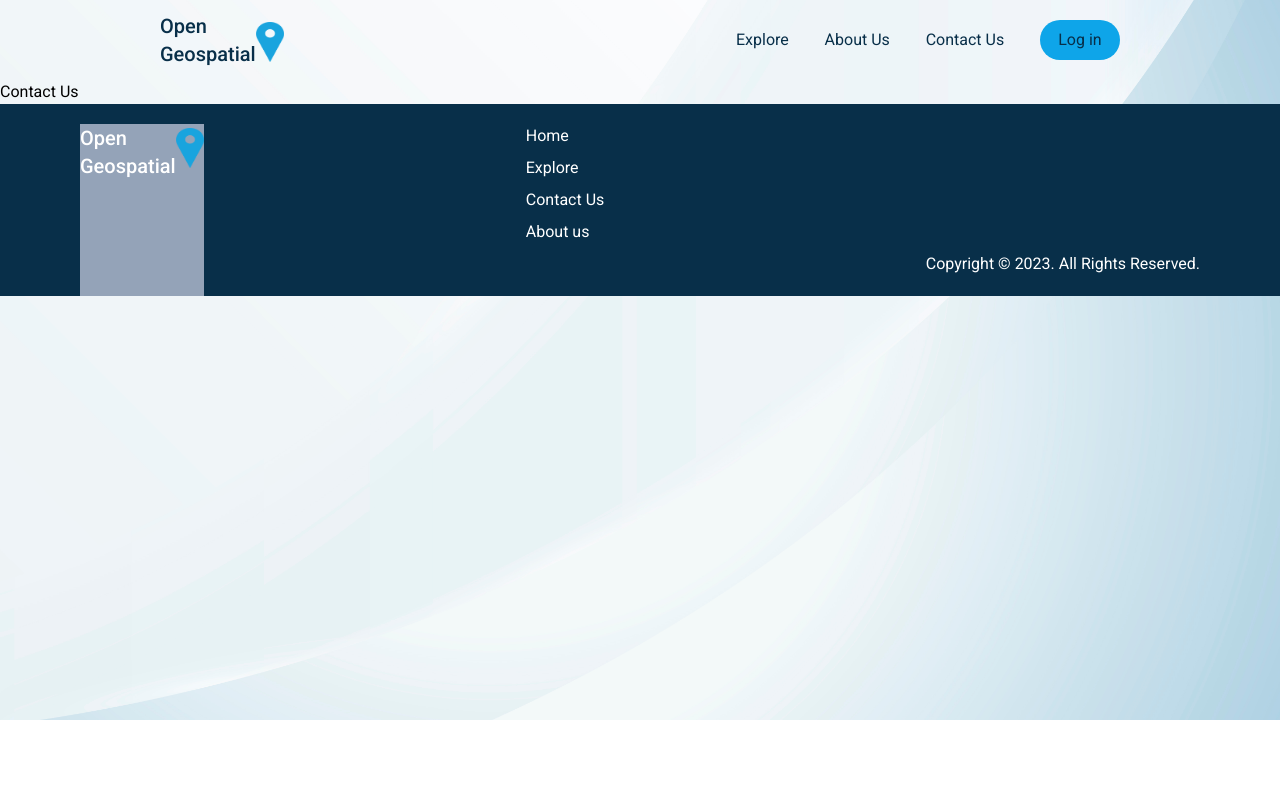
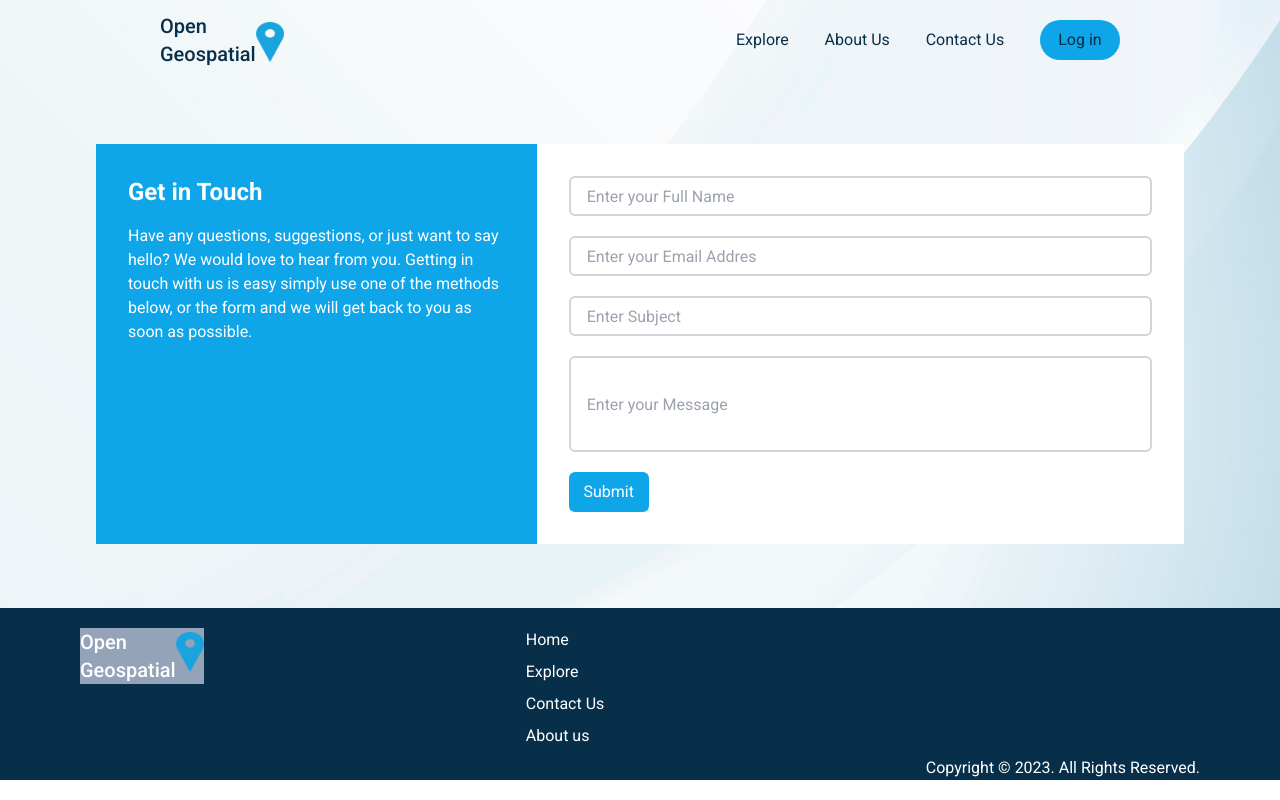
Before and after one commit to Kimberley-saka/geo_portal, a React (Vite) app: page /contact in a window 1280 px wide. Built offline with nearby package versions, Linux system fonts and the light colour scheme.

Commit message:
added the contact us page

```diff
--- a/src/App.jsx
+++ b/src/App.jsx
@@ -1,6 +1,7 @@
 import Footer from "./navigation/footer";
 import NavBar from "./navigation/navbar";
 import AboutPage from "./pages/about";
+import Authentication from "./pages/authentication";
 import ContactUsPage from "./pages/contact";
 import ExplorePage from "./pages/explore";
 import LandingPage from "./pages/landing";
@@ -11,14 +12,14 @@ export default function App() {
   return (
     <>
     <NavBar/>
+
       <Routes>
         <Route path="/" element={<LandingPage/>}></Route>
         <Route path="/explore" element={<ExplorePage/>}></Route>
         <Route path="/about" element={<AboutPage/>}></Route>
         <Route path="/contact" element={<ContactUsPage/>}></Route>
+        <Route path="/authentication" element={<Authentication/>}></Route>
       </Routes>
-
-
 
     <Footer/>
     </>
--- a/src/navigation/footer.jsx
+++ b/src/navigation/footer.jsx
@@ -2,7 +2,7 @@ import { Link } from "react-router-dom"
 
 export default function div() {
   return(
-      <div className="flex flex-row justify-between h-48 bg-sky-950 pt-5 px-20 text-white">
+      <div className="flex flex-row justify-between h-46 bg-sky-950 pt-5 px-20 text-white">
         <div className=" flex items-start h-full bg-slate-400">
           <div className="flex items-start h-1/3">
           <Link to="/" className="font-medium text-xl">
--- /dev/null
+++ b/src/pages/authentication.jsx
@@ -0,0 +1,7 @@
+export default function Authentication() {
+  return(
+    <>
+    authentication
+    </>
+  )
+}
--- a/src/pages/contact.jsx
+++ b/src/pages/contact.jsx
@@ -1,5 +1,43 @@
 export default function ContactUsPage() {
-    return(<>
-    Contact Us
-    </>)
+    return(
+      <div className="flex flex-col justify-center px-8 md:px-24 md:my-16 md:flex-row">
+
+        <div className="flex flex-col px-8 pt-8 w-full text-white bg-sky-500 md:w-2/3">
+          <div className="flex flex-col gap-4">
+            <p className="text-2xl font-extrabold">
+              Get in Touch</p>
+
+            <p>
+            Have any questions, suggestions, or just want to say hello?
+            We would love to hear from you. Getting in touch with us is easy
+            simply use one of the methods below, or the form and we will
+            get back to you as soon as possible.
+
+            </p>
+          </div>
+
+          <div>
+
+
+          </div>
+
+          </div>
+
+
+        <div className="px-8 py-8 w-full bg-white">
+          <form className="flex gap-5 flex-col ">
+            <input className="h-10 pl-4 outline-none border-2 border-gray-300 rounded-md"
+            type="text" placeholder="Enter your Full Name" />
+            <input className="h-10 pl-4 outline-none border-2 border-gray-300 rounded-md"
+            type="text" placeholder="Enter your Email Addres" />
+            <input className="h-10 pl-4 outline-none border-2 border-gray-300 rounded-md"
+            type="text" placeholder="Enter Subject" />
+            <input className="h-24 pl-4 outline-none border-2 border-gray-300 rounded-md"
+            type="text" placeholder="Enter your Message" />
+            <button className="bg-sky-500 w-20 h-10 text-white rounded-md"
+            >Submit</button>
+          </form>
+        </div>
+      </div>
+    )
   }
```
